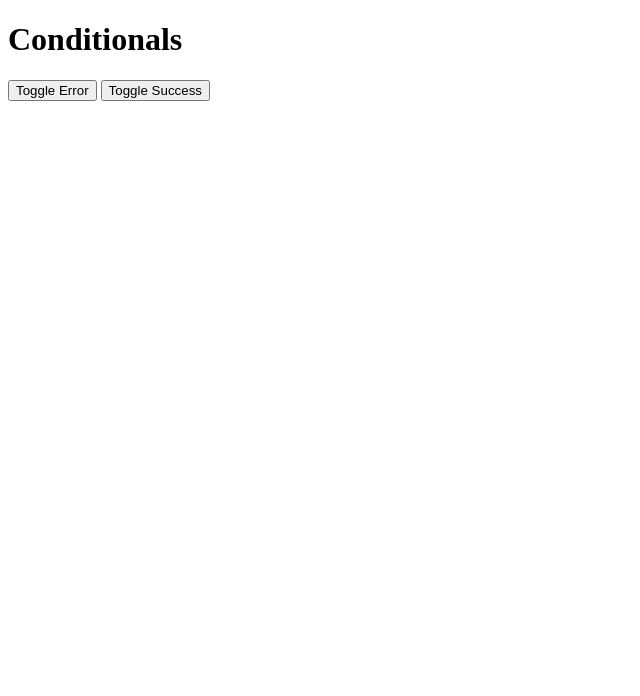
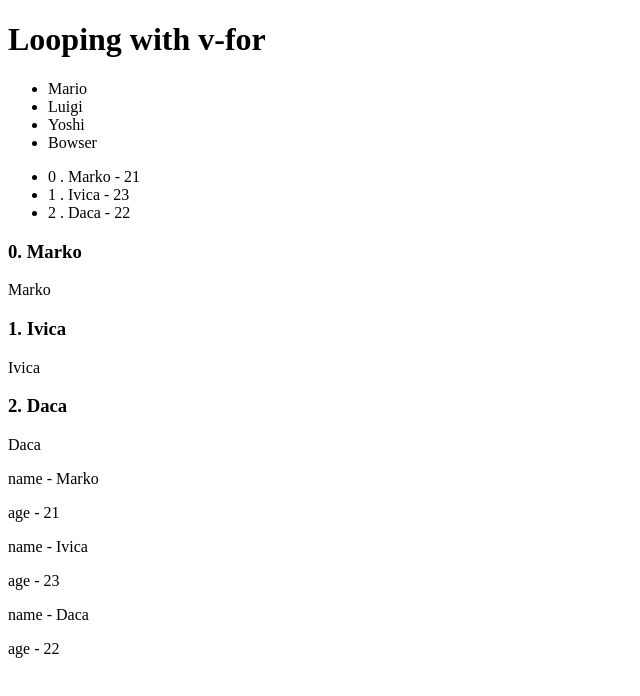
Before and after one commit to sooondro/vue.js, a plain HTML site: page index.html in a window 1280 px wide. Shown: the whole page, without its empty margins (0-640 px from the left). Drawn offline with nearby package versions, Linux system fonts and the light colour scheme.

Commit message:
Looping with v-for

```diff
--- a/app.js
+++ b/app.js
@@ -1,8 +1,13 @@
 new Vue({
   el: '#vue-app',
   data: {
-    error: false,
-    success: false
+    name: 'Sandro',
+    characters: ['Mario', 'Luigi', 'Yoshi', 'Bowser'],
+    ninjas: [
+      {name: 'Marko', age: 21},
+      {name: 'Ivica', age: 23},
+      {name: 'Daca', age: 22}
+    ]
   },
   methods: {
 
--- a/index.html
+++ b/index.html
@@ -10,14 +10,24 @@
   <body>
 
     <div id="vue-app">
-      <h1>Conditionals</h1>
-      <button v-on:click="error=!error">Toggle Error</button>
-      <button v-on:click="success=!success">Toggle Success</button>
-      <!--<p v-if="error">There has been an error</p>
-      <p v-else-if="success">There has been an success</p>-->
+      <h1>Looping with v-for</h1>
+      <ul>
+        <li v-for="character in characters">{{ character }}</li>
+      </ul>
+      <ul>
+        <li v-for="(ninja, index) in ninjas">{{ index }} . {{ ninja.name }} - {{ ninja.age }}</li>
+      </ul>
+      <!-- Template does not create new elements like div does -->
+      <template v-for="(ninja, index) in ninjas">
+        <h3>{{ index }}. {{ ninja.name }}</h3>
+        <p>{{ ninja.name }}</p>
+      </template>
 
-      <p v-show="error">There has been an error</p>
-      <p v-show="success">There has been an success</p>
+      <template v-for="ninja in ninjas">
+        <div v-for="(val,key) in ninja">
+          <p>{{ key }} - {{ val }}</p>
+        </div>
+      </template>
 
 
     </div>
```
